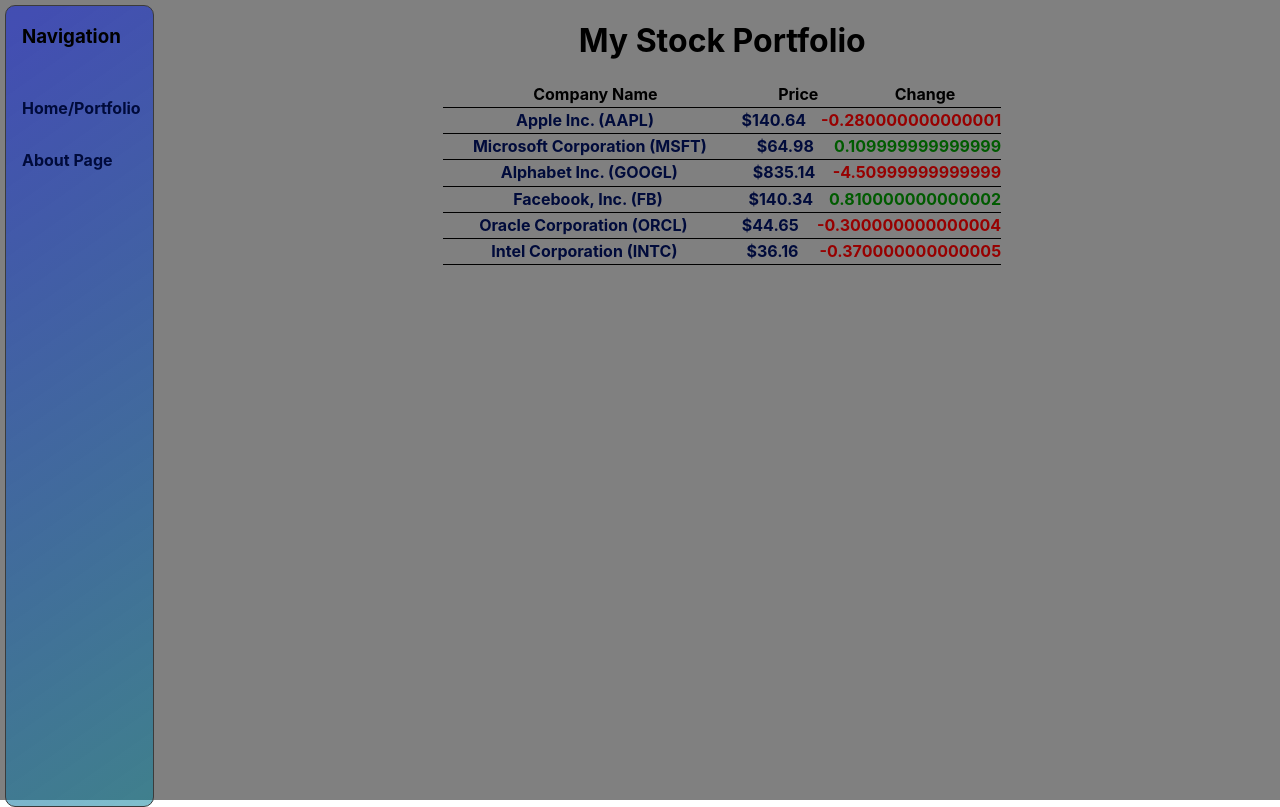
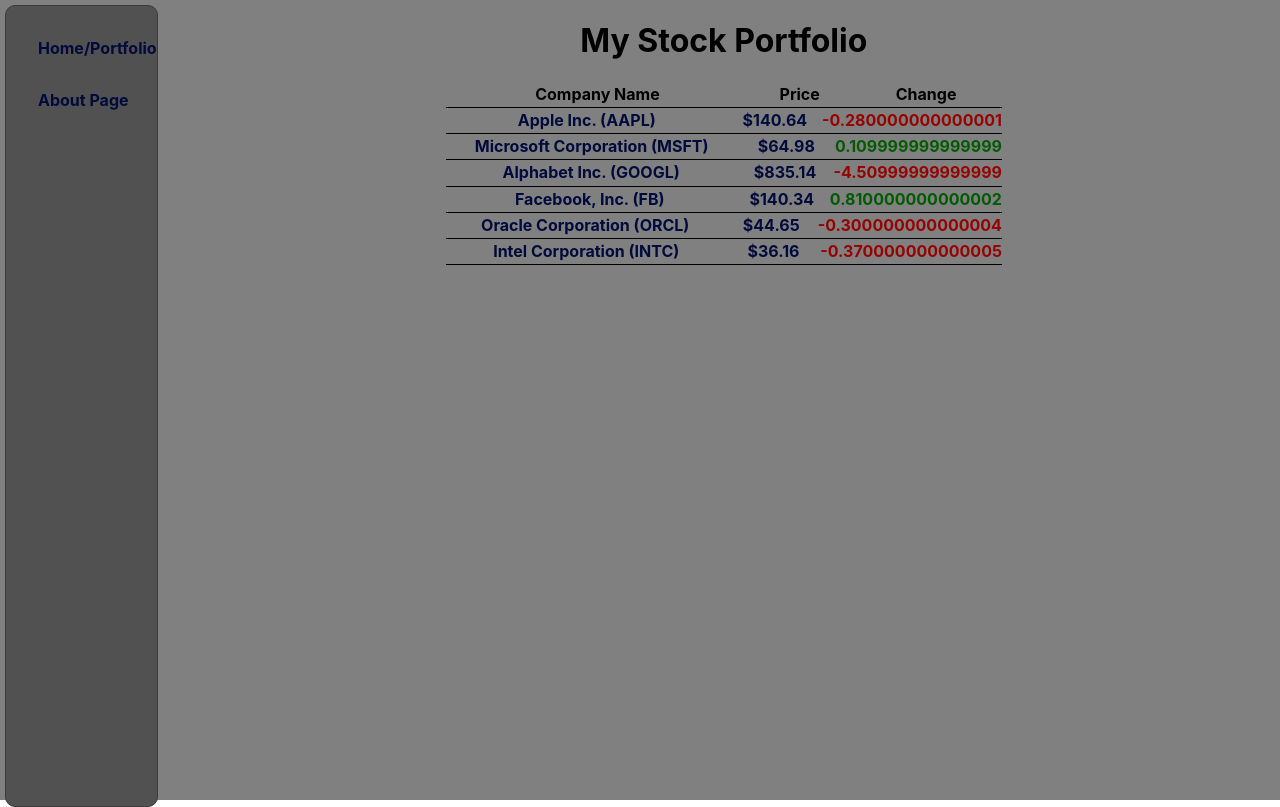
Before and after one commit to AreteCore/react-router-stocks-lab, a React (Create React App) app: page /stocks in a window 1280 px wide. Built offline with nearby package versions, Linux system fonts and the light colour scheme.

Commit message:
it's still ugly

```diff
--- a/src/components/Nav.jsx
+++ b/src/components/Nav.jsx
@@ -2,7 +2,7 @@
 
 export default function Nav() {
    return <div className="nav">
-        <h3>Navigation</h3>
+        {/* <h3>Navigation</h3> */}
         <Link to={"/"}><div>Home/Portfolio</div></Link>
         {/* <Link to={"/stocks"}><div>My Portfolio</div></Link> */}
         <Link to={"/about"}><div>About Page</div></Link>
--- a/src/index.css
+++ b/src/index.css
@@ -45,9 +45,8 @@
   display: flex;
   flex-flow: column nowrap;
   align-items:flex-start;
-  padding-left: 1em;
-  background: rgb(2,0,36);
-  background: linear-gradient(145deg,rgba(51,65,190,.8) 3%, rgba(0,128,154,.5) 100%);
+  padding-left: 2em;
+  background: rgb(81, 81, 81);
   border: rgb(59, 59, 59) .5px solid;
   margin: 5px;
   border-radius: 10px;
```
